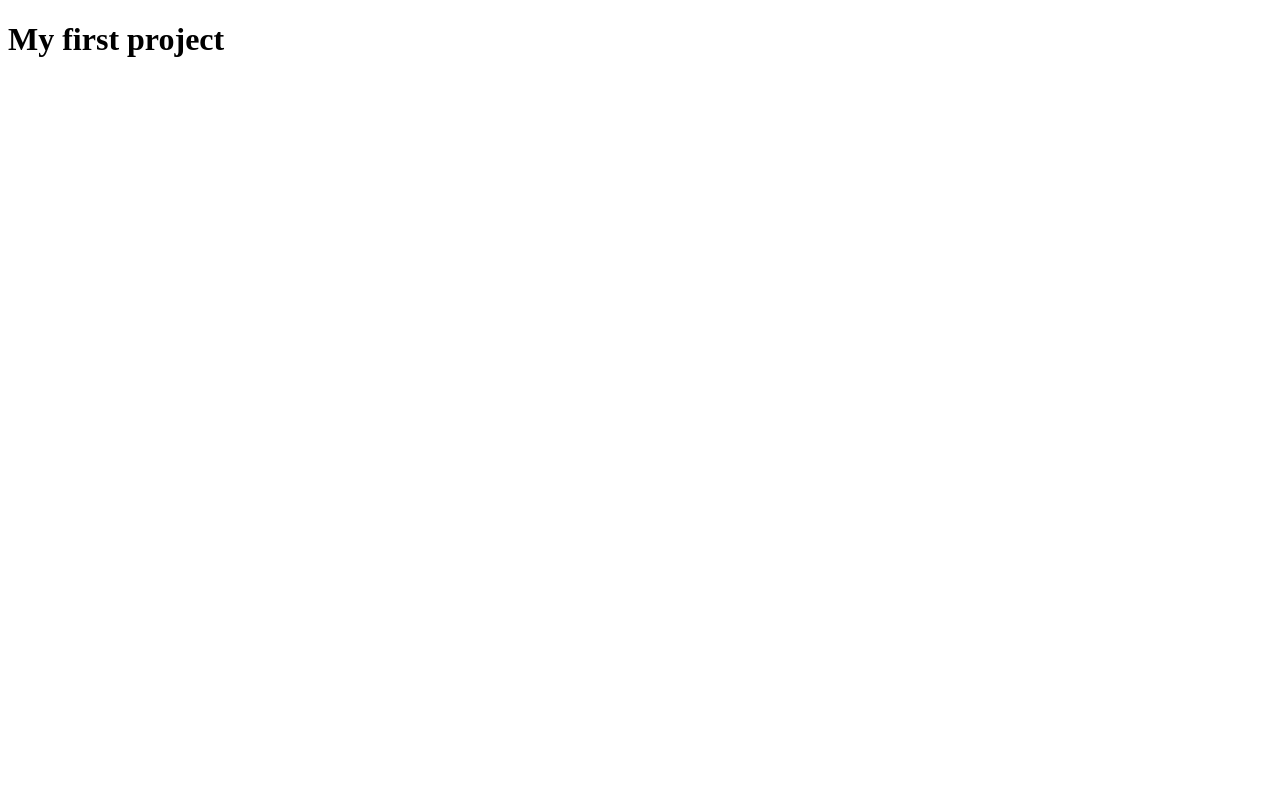
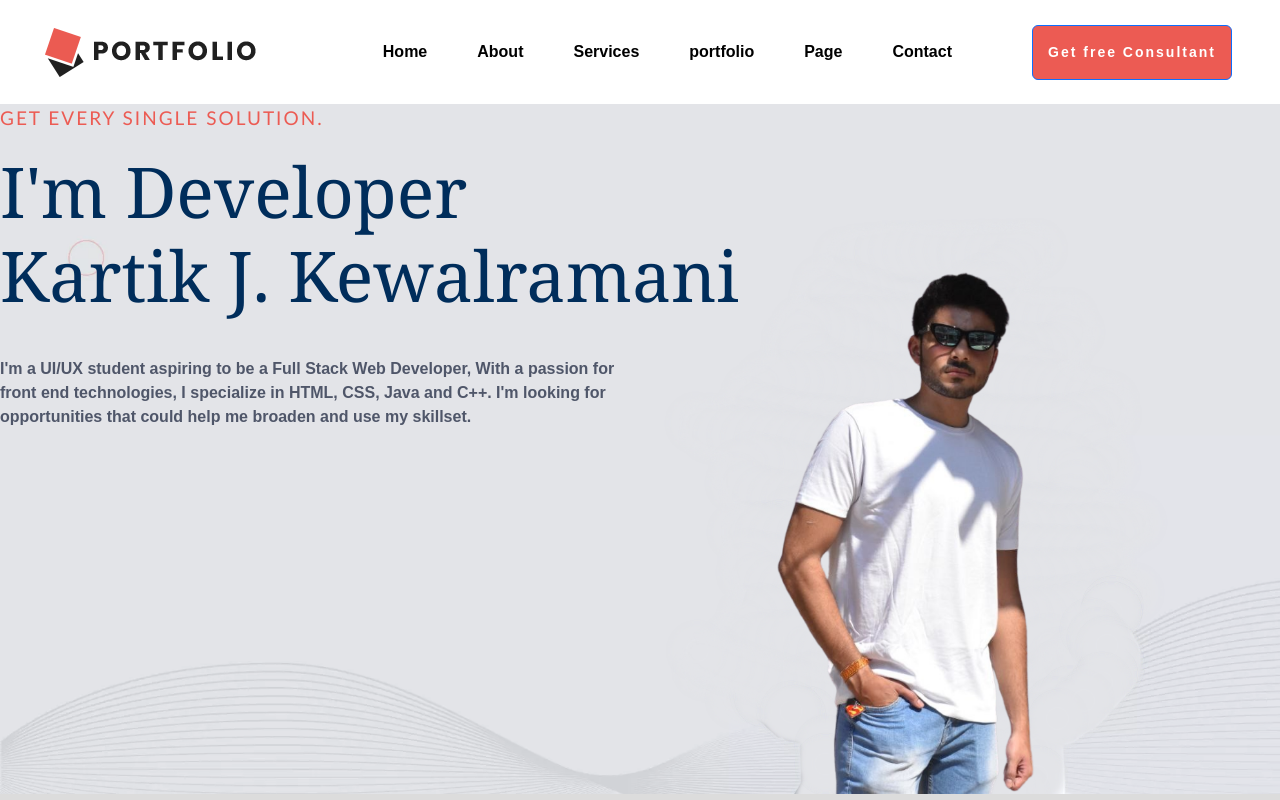
Before and after one commit to kartik-k3/My-Work, a website: page index.html in a window 1280 px wide. Drawn offline with nearby package versions, Linux system fonts and the light colour scheme.

Commit message:
home page added

```diff
--- a/index.html
+++ b/index.html
@@ -5,8 +5,78 @@
     <meta http-equiv="X-UA-Compatible" content="IE=edge">
     <meta name="viewport" content="width=device-width, initial-scale=1.0">
     <title>Hello</title>
+    <link rel="stylesheet" href="node_modules/bootstrap/dist/css/bootstrap.css">
+    <link rel="stylesheet" href="node_modules/bootstrap-icons/font/bootstrap-icons.css">
+    <style>
+        body{
+            font-family: Arial;
+            font-size: 16px;
+            background-color:gainsboro;
+            color: #4f5669;
+        }
+        header{
+            display: flex;
+            justify-content: space-between;
+            align-items: center;
+            background-color: white;
+        }
+        header div{
+            display: flex;
+            justify-content: center;
+            align-items: center;
+        }
+        header ul{
+            display: flex;
+            list-style: none;
+            margin: 0px;
+            margin-right: 55px;
+        }
+        header li{
+            line-height: 24px;
+            margin: 40px 25px 40px 25px;
+            font-weight: bold;
+            color: black;
+        }
+        section{
+            margin: 0px;
+            padding: 0px;
+        }
+        section main{
+            margin: 0px;
+            padding: 0px;
+            height: 500px;
+        }
+        div.home{
+            background-image: url(public/images/portfolio/homepg.png);
+            height: 690px;
+            background-size: cover;
+        }
+    </style>
 </head>
 <body>
-    <h1>My first project</h1>
+    <header>
+        <img src="public/images/portfolio/header.png" style="margin-left: 45px;">
+        <div>
+            <ul>
+                <li>Home</li>
+                <li>About</li>
+                <li>Services</li>
+                <li>portfolio</li>
+                <li>Page</li>
+                <li>Contact</li>
+            </ul>
+            <button class="btn btn-primary me-5" style="letter-spacing: 2px;height: 55px; width: 200px; background-color: #ec5b53;font-size: 14px;"><b> Get free Consultant </b></button>
+        </div>
+    </header>
+    <section>
+        <main>
+            <div class="home">
+                <p style="color: #ec5b53; font-size: 19px; font-family: Calibri;letter-spacing: 2px;">GET EVERY SINGLE SOLUTION.</p>
+                <h1 style="color:#002d5b; font-size: 70px; font-family: georgia;">I'm Developer<br>Kartik J. Kewalramani</h1>
+                <p style="font-weight: bold; margin: 40px 0px 40px 0px;">I'm a UI/UX student aspiring to be a Full Stack Web Developer, With a passion for<br> front end technologies,
+                     I specialize in HTML, CSS, Java and C++. I'm looking for<br> opportunities that could help me broaden and use my skillset.</p>
+            </div>
+        </main>
+    </section>
 </body>
 </html>
```
Also changed, not shown: package.json (added, +20 -0 lines), public/icons/portfolio.png (added), public/images/portfolio/header.png (added), public/images/portfolio/homepg.png (added), 1 other file.
